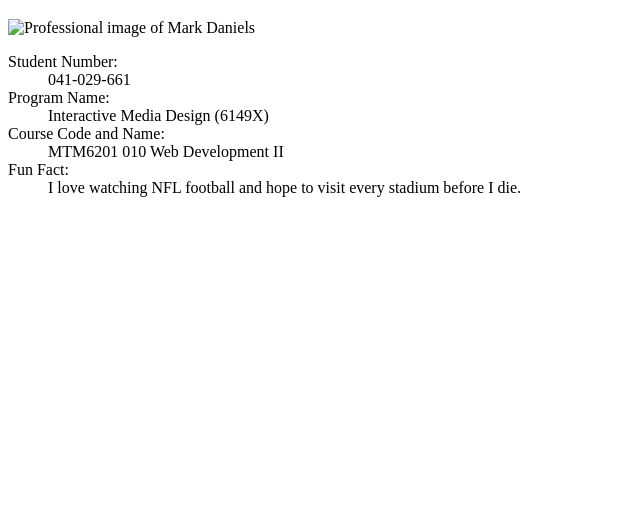
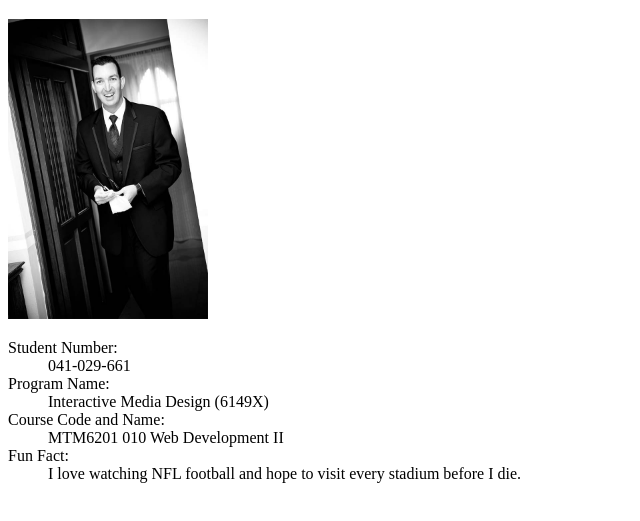
Before and after one commit to dani0174/mtm6201-week1, a plain HTML site: page index.html in a window 1280 px wide. Shown: the part 61-582 px from the top of the page, without its empty margins (0-640 px from the left). Drawn offline with Linux system fonts and the light colour scheme.

Commit message:
Minor updates and corrections applied.

```diff
--- a/index.html
+++ b/index.html
@@ -14,7 +14,7 @@
         <h1>Mark Daniels</h1>
     </header>
     <main>
-        <img src="images/mark_daniels.jpg" alt="Professional image of Mark Daniels">
+        <img src="images/mark_daniels.jpg" alt="Professional image of Mark Daniels" width="200" height="300">
         <dl>
             <dt>Student Number:</dt>
             <dd>041-029-661</dd>
```
Also changed, not shown: images/mark_daniels.jpg (added), 2 other files.
